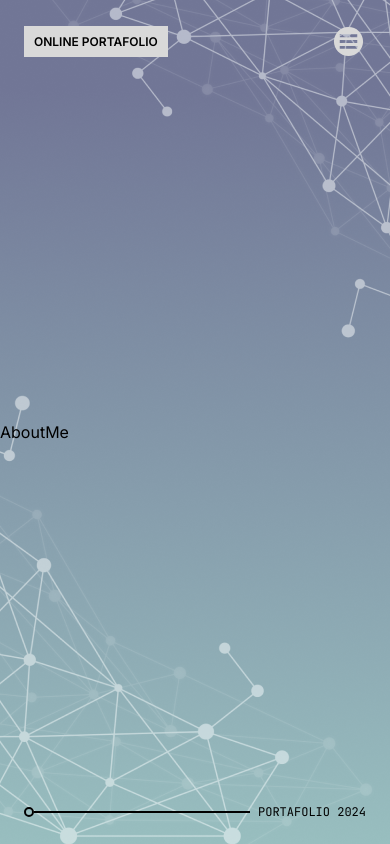
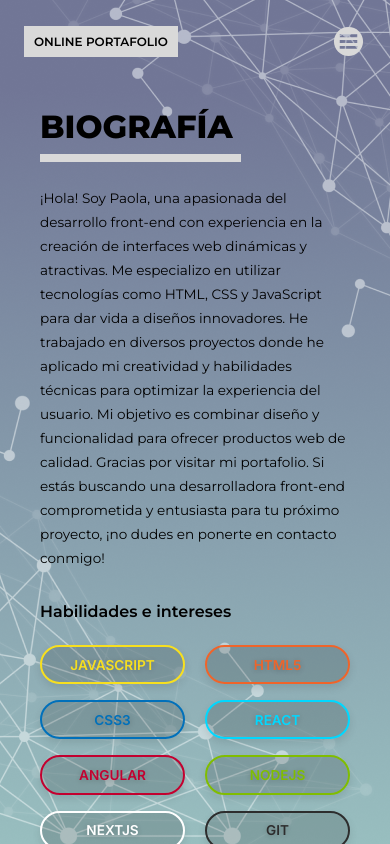
Before and after one commit to paolataboada/portfolio-paolataboada, a Next.js app: page /about-me in a window 390 px wide. Built offline with nearby package versions, Linux system fonts and the light colour scheme.

Commit message:
add about-me page in mobile and desktop version

```diff
--- /dev/null
+++ b/src/app/about-me/AboutMe.module.css
@@ -0,0 +1,125 @@
+.main {
+    padding: 1rem 2.5rem;
+    flex-grow: 1;
+    display: flex;
+    justify-content: center;
+}
+
+.main__wrapper_emoji {
+    display: none;
+}
+
+.main__wrapper {
+    display: flex;
+    flex-direction: column;
+    align-items: flex-start;
+}
+
+.main__title_section>p {
+    font-size: 2rem;
+    font-weight: 800;
+    padding: 0.5rem;
+    padding-left: 0;
+}
+
+.main__title_section>span {
+    background-color: #D9D9D9;
+    display: block;
+    height: 8px;
+    width: 100%;
+}
+
+.main__content_section {
+    padding: 1.5rem 0;
+    line-height: 1.5rem;
+    font-size: 0.85rem;
+}
+
+.main__skills_section {
+    padding: 0.5rem 0;
+    width: 100%;
+}
+
+.main__skills_section>p {
+    font-weight: 600;
+}
+
+.main__skills_box {
+    display: grid;
+    grid-template-columns: repeat(auto-fit, minmax(145px, 1fr));
+    padding: 1.5rem 0;
+    grid-gap: 1rem 1.25rem;
+}
+
+.main__skills_box>div {
+    padding: 0.6rem;
+    border-radius: 50px;
+    text-align: center;
+    font-size: 0.85rem;
+    font-weight: 600;
+    box-shadow: 0 4px 8px rgba(0, 0, 0, 0.1);
+    background-color: rgba(0, 0, 0, 0.15);
+    text-shadow: 0 1px 6px rgba(0, 0, 0, 0.25);
+}
+
+.main__skills_box>div.javascript {
+    border: 2px solid #F7DF1E;
+    color: #F7DF1E;
+}
+
+.main__skills_box>div.html {
+    border: 2px solid #EF642A;
+    color: #EF642A;
+}
+
+.main__skills_box>div.css {
+    border: 2px solid #0170BA;
+    color: #0170BA;
+}
+
+.main__skills_box>div.react {
+    border: 2px solid #00D8FF;
+    color: #00D8FF;
+}
+
+.main__skills_box>div.angular {
+    border: 2px solid #C3002F;
+    color: #C3002F;
+}
+
+.main__skills_box>div.nodejs {
+    color: #80BD00;
+    border: 2px solid #80BD00;
+}
+
+.main__skills_box>div.nextjs {
+    color: #fff;
+    border: 2px solid #fff;
+}
+
+.main__skills_box>div.git {
+    color: #2D2D2D;
+    border: 2px solid #2D2D2D;
+}
+
+@media (min-width: 850px) {
+    .main {
+        padding: 2.5rem;
+    }
+
+    .main__wrapper_emoji {
+        max-width: 400px;
+        display: flex;
+        justify-content: center;
+    }
+
+    .main__wrapper_emoji img {
+        filter: drop-shadow(0 2px 5px rgba(0, 0, 0, 0.7));
+        z-index: -1;
+    }
+
+    .main__wrapper {
+        padding: 2rem;
+        max-width: 700px;
+    }
+}
--- a/src/app/about-me/page.tsx
+++ b/src/app/about-me/page.tsx
@@ -1,5 +1,57 @@
+import Image from "next/image";
+import styles from "./AboutMe.module.css";
+import { Inter } from "next/font/google";
+
+const inter = Inter({ subsets: ["latin"] });
+
 const AboutMe = () => {
-	return <div>AboutMe</div>;
+	return (
+		<main className={styles.main}>
+			<div className={styles.main__wrapper_emoji}>
+				<Image
+					src="/thumbs_up.gif"
+					alt="Emoji principal"
+					width={600}
+					height={600}
+					priority
+				/>
+			</div>
+			<div className={styles.main__wrapper}>
+				<div className={styles.main__title_section}>
+					<p>BIOGRAFÍA</p>
+					<span></span>
+				</div>
+				<div className={styles.main__content_section}>
+					¡Hola! Soy Paola, una apasionada del desarrollo front-end
+					con experiencia en la creación de interfaces web dinámicas y
+					atractivas. Me especializo en utilizar tecnologías como
+					HTML, CSS y JavaScript para dar vida a diseños innovadores.
+					He trabajado en diversos proyectos donde he aplicado mi
+					creatividad y habilidades técnicas para optimizar la
+					experiencia del usuario. Mi objetivo es combinar diseño y
+					funcionalidad para ofrecer productos web de calidad. Gracias
+					por visitar mi portafolio. Si estás buscando una
+					desarrolladora front-end comprometida y entusiasta para tu
+					próximo proyecto, ¡no dudes en ponerte en contacto conmigo!
+				</div>
+				<div className={styles.main__skills_section}>
+					<p>Habilidades e intereses</p>
+					<div
+						className={`${styles.main__skills_box} ${inter.className}`}
+					>
+						<div className={styles.javascript}>JAVASCRIPT</div>
+						<div className={styles.html}>HTML5</div>
+						<div className={styles.css}>CSS3</div>
+						<div className={styles.react}>REACT</div>
+						<div className={styles.angular}>ANGULAR</div>
+						<div className={styles.nodejs}>NODEJS</div>
+						<div className={styles.nextjs}>NEXTJS</div>
+						<div className={styles.git}>GIT</div>
+					</div>
+				</div>
+			</div>
+		</main>
+	);
 };
 
 export default AboutMe;
--- a/src/app/layout.tsx
+++ b/src/app/layout.tsx
@@ -1,10 +1,10 @@
 import type { Metadata } from "next";
-import { Inter } from "next/font/google";
+import { Montserrat } from "next/font/google";
 import Header from "@/components/Header";
 import Footer from "@/components/Footer";
 import "./globals.css";
 
-const inter = Inter({ subsets: ["latin"] });
+const montserrat = Montserrat({ subsets: ["latin"] });
 
 export const metadata: Metadata = {
 	title: "Portafolio Paola Taboada",
@@ -18,7 +18,7 @@ export default function RootLayout({
 }>) {
 	return (
 		<html lang="es">
-			<body className={inter.className}>
+			<body className={montserrat.className}>
 				<Header />
 				{children}
 				<Footer />
--- a/src/app/page.tsx
+++ b/src/app/page.tsx
@@ -1,13 +1,12 @@
-import { Inter, Montserrat } from "next/font/google";
+import { Inter } from "next/font/google";
 import styles from "./page.module.css";
 import Image from "next/image";
 
-const montserrat = Montserrat({ subsets: ["latin"] });
 const inter = Inter({ subsets: ["latin"] });
 
 export default function Home() {
 	return (
-		<main className={`${styles.main} ${montserrat.className}`}>
+		<main className={styles.main}>
 			<div className={styles.main__wrapper_content}>
 				<div className={styles.main__greeting}>
 					<p>HOLA!!!</p>
--- a/src/components/Header/index.tsx
+++ b/src/components/Header/index.tsx
@@ -6,7 +6,6 @@ import { usePathname } from "next/navigation";
 
 const Header = () => {
 	const pathname = usePathname();
-	console.log(pathname);
 
 	return (
 		<div className={styles.header__wrapper}>
```
